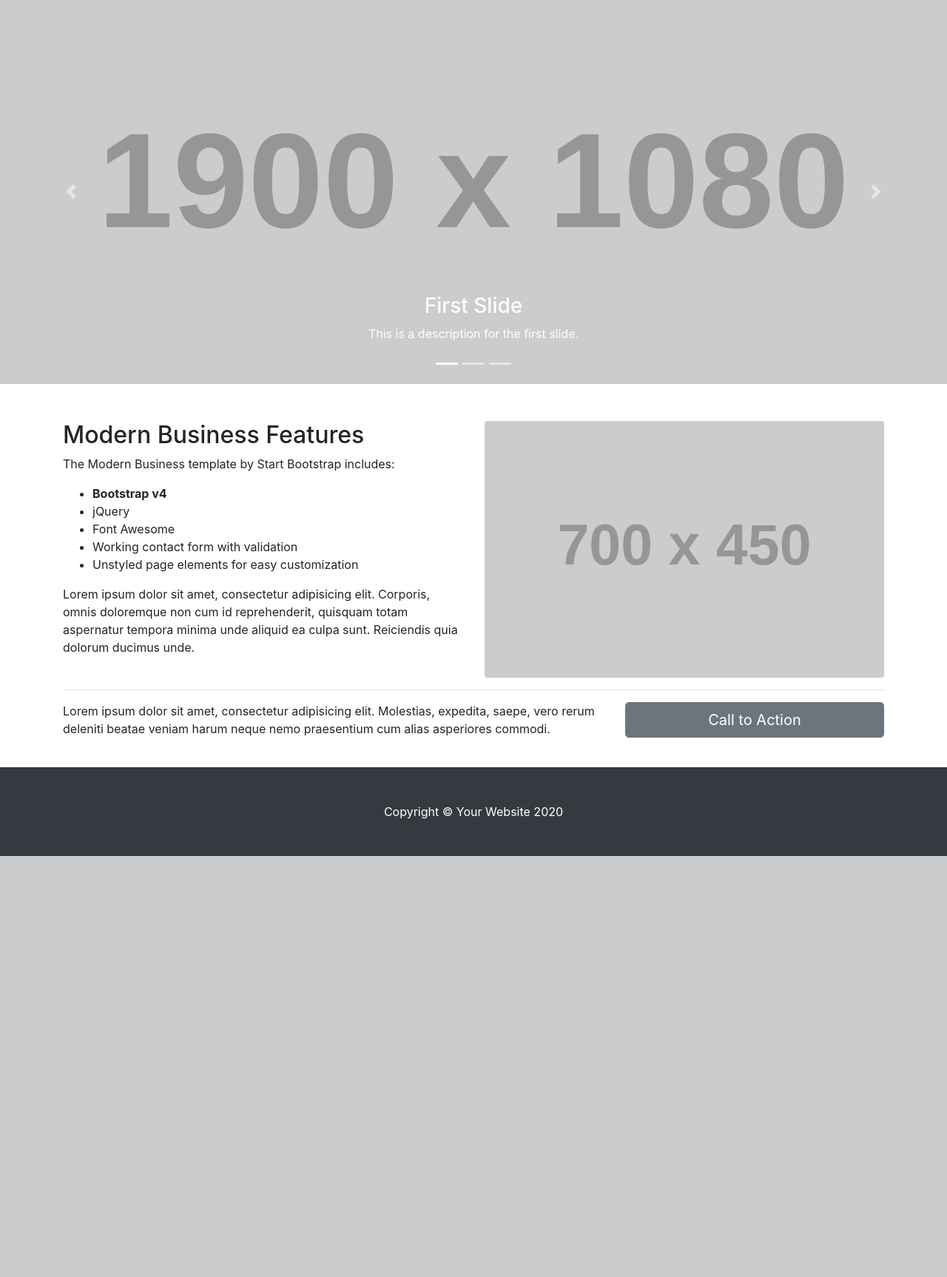
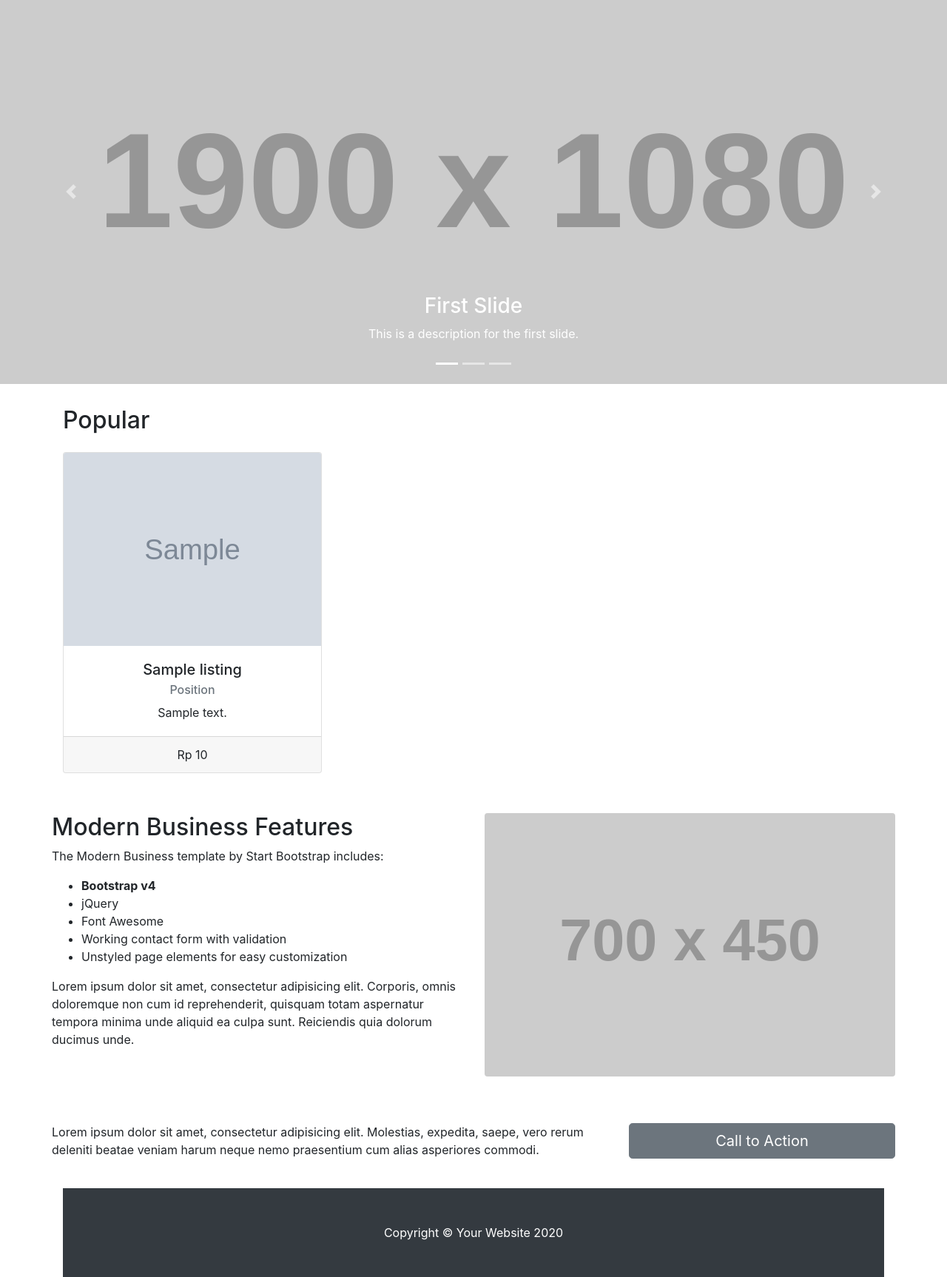
Before and after one commit to dhita-irma/travel-booking, a Django app: page / in a window 1280 px wide. Shown: the part 57-1783 px from the top of the page at 74% size. Before the commit the page ends 1214 px from the top, so only its background shows below. Run offline with Django 3.2, Linux system fonts and the light colour scheme; tables that the repository leaves empty hold one stand-in row (values such as "Sample post"); grey boxes marked "Sample" are stand-in pictures; grey boxes labelled with a size stand in for pictures from a placeholder-image service; some libraries are stand-ins or nearby versions.

Commit message:
Show popular listing on index page

```diff
--- a/booking/static/booking/styles.css
+++ b/booking/static/booking/styles.css
@@ -10,6 +10,10 @@
     display: flex;
     flex-direction: column;
   }
+
+.row {
+  padding-top: 30px;
+}
 
 .carousel-item {
   height: 65vh;
@@ -25,10 +29,15 @@
   margin-bottom: 30px;
 }
 
-.main {
-  padding-top: 50px;
+/* ==================
+     CARD
+================= */
+.card-desc {
+  overflow: hidden;
+  display: -webkit-box;
+  -webkit-line-clamp: 3;
+  -webkit-box-orient: vertical;
 }
-
 
 footer {
   margin-top: auto;
--- a/booking/templates/booking/index.html
+++ b/booking/templates/booking/index.html
@@ -6,7 +6,31 @@
 
 
 {% block body %}
-    <div class="container main">
+    <div class="container">
+
+        <!-- Popular Listings -->
+        <div class="row">
+            <div class="col-lg-12 pb-3">
+                <h2>Popular</h2>
+            </div>
+            {% for listing in listings %}
+            <div class="col-lg-4 mb-4">
+                <div class="card h-100 text-center">
+                    <img class="card-img-top" src="{{ listing.image_url }}" alt="">
+                    <div class="card-body">
+                        <h5 class="card-title">{{ listing.title }}</h5>
+                        <h6 class="card-subtitle mb-2 text-muted">Position</h6>
+                        <p class="card-text card-desc">{{ listing.description }}</p>
+                    </div>
+                    <div class="card-footer">
+                        Rp {{ listing.price }}
+                    </div>
+                </div>
+            </div>
+            {% endfor %}
+
+        <!-- /.row -->
+
         <!-- Features Section -->
         <div class="row">
             <div class="col-lg-6">
--- a/booking/views.py
+++ b/booking/views.py
@@ -10,7 +10,11 @@
 
 
 def index(request):
-    return render(request, "booking/index.html")
+    popular = Listing.objects.all()
+
+    return render(request, "booking/index.html", {
+        "listings": popular[:3]
+    })
 
 
 def register(request):
```
